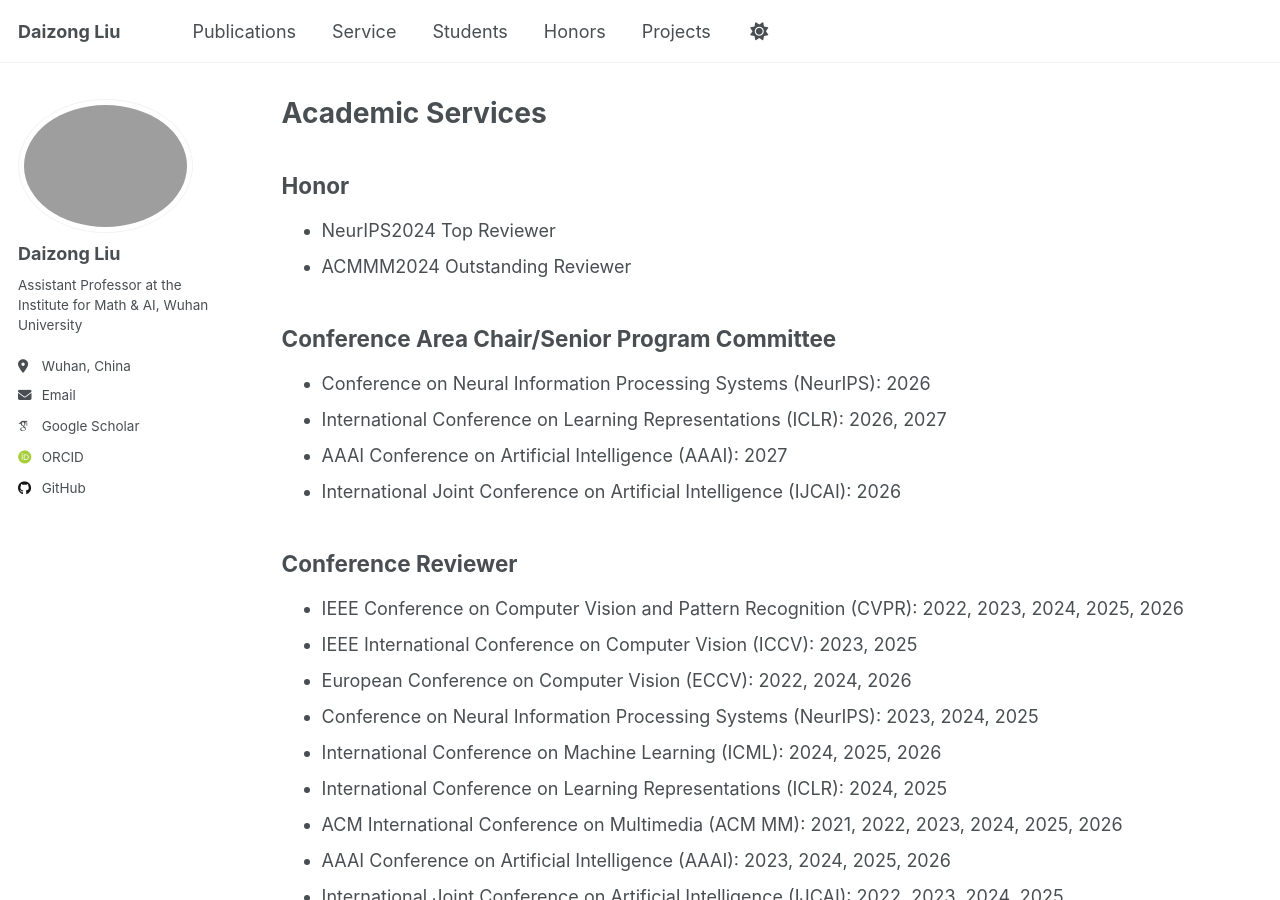
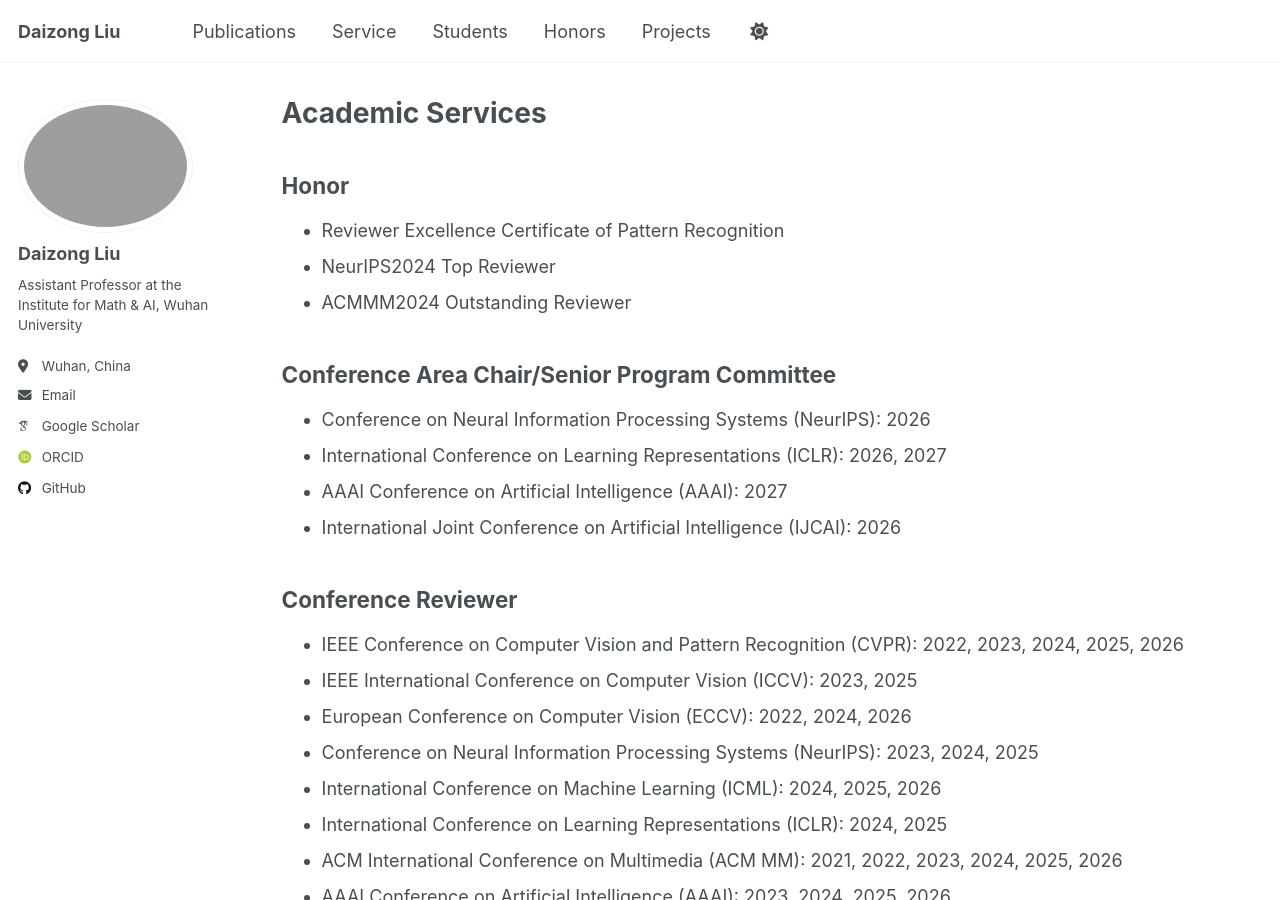
Before and after one commit to liudaizong/liudaizong.github.io, a Jekyll site: the page built from _pages/service.md, in a window 1280 px wide and 900 px high. Built offline with Jekyll 4.4.1, drawn with Linux system fonts in a browser that asks for light colours; some web fonts are replaced.

Commit message:
Update service.md

```diff
--- a/_pages/service.md
+++ b/_pages/service.md
@@ -4,6 +4,7 @@ title: "Academic Services "
 layout: archive
 ---
 ## Honor
+* Reviewer Excellence Certificate of Pattern Recognition
 * NeurIPS2024 Top Reviewer
 * ACMMM2024 Outstanding Reviewer
 
```
